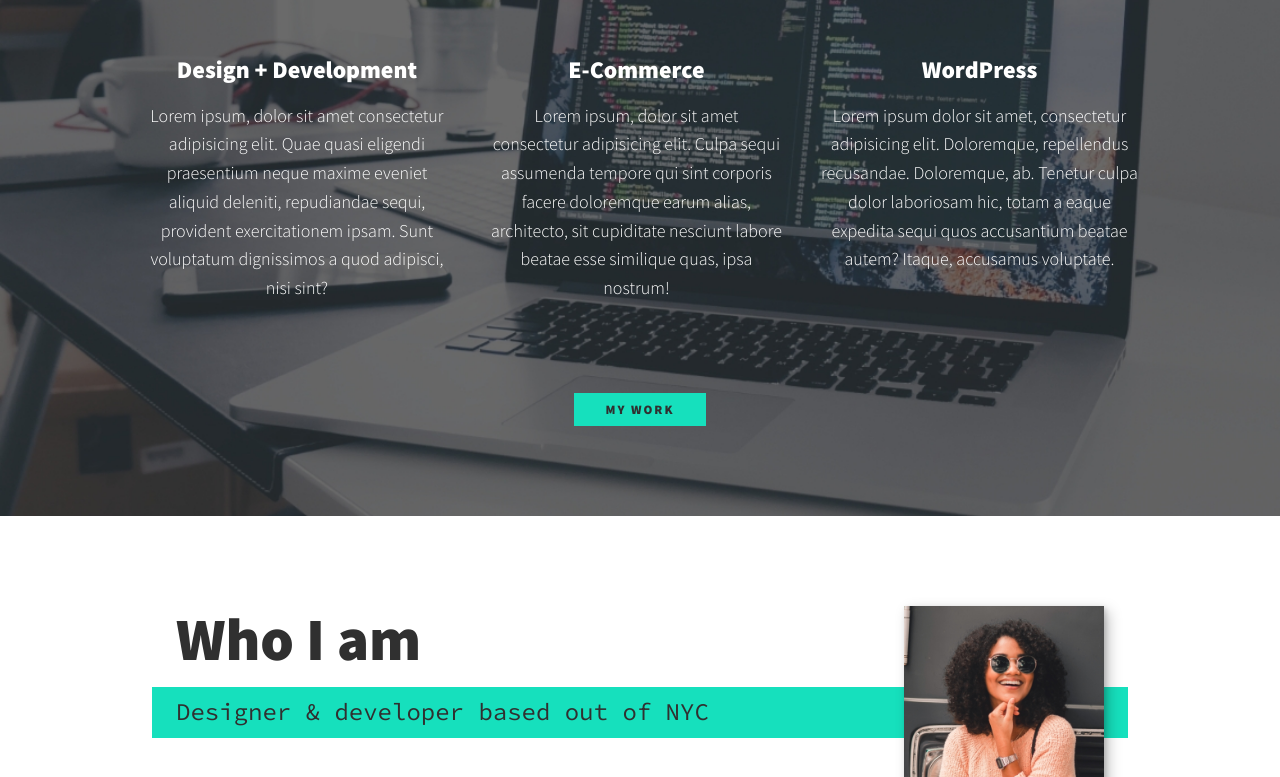
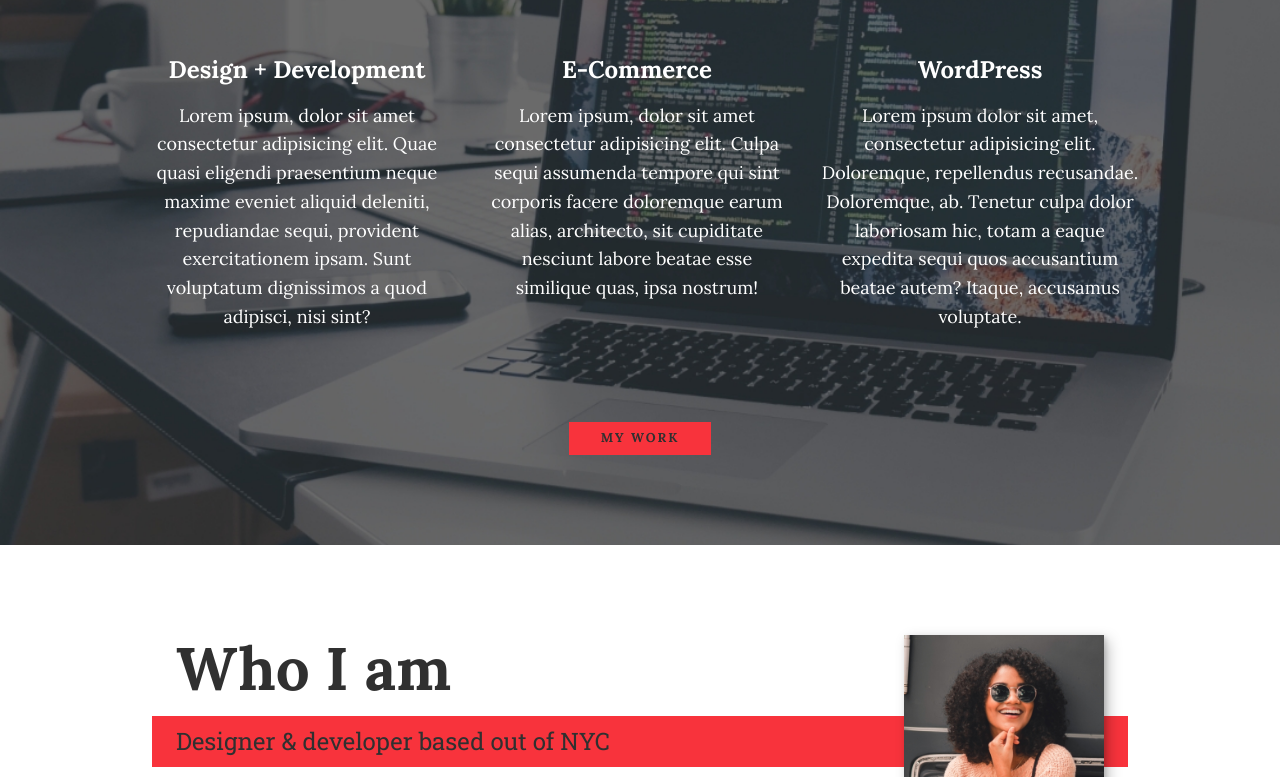
Before and after one commit to jugoslavjeftenic/course-scrimba-build-and-deploy-your-portfolio, a plain HTML site: page index.html in a window 1280 px wide. Shown: the part 675-1452 px from the top of the page. Drawn offline with nearby package versions, Linux system fonts and the light colour scheme; a script that the page names is missing.

Commit message:
Finished project.

```diff
--- a/css/style.css
+++ b/css/style.css
@@ -6,15 +6,19 @@
 
 /* Custom properties */
 :root {
-    --ff-primary: 'Source Sans Pro', sans-serif;
-    --ff-secondary: 'Source Code Pro', monospace;
+    /* --ff-primary: 'Source Sans Pro', sans-serif; */
+    --ff-primary: 'Lora', serif;
+    /* --ff-secondary: 'Source Code Pro', monospace; */
+    --ff-secondary: 'Roboto Slab', serif;
 
     --fw-reg: 300;
-    --fw-bold: 900;
+    /* --fw-bold: 900; */
+    --fw-bold: 700;
 
     --clr-light: #fff;
     --clr-dark: #303030;
-    --clr-accent: #16e0bd;
+    /* --clr-accent: #16e0bd; */
+    --clr-accent: #f8333c;
 
     --fs-h1: 3rem;
     --fs-h2: 2.25rem;
--- a/index.html
+++ b/index.html
@@ -9,7 +9,8 @@
         <link rel="stylesheet" href="https://cdnjs.cloudflare.com/ajax/libs/normalize/7.0.0/normalize.min.css">
         <link rel="stylesheet" href="https://cdnjs.cloudflare.com/ajax/libs/font-awesome/5.11.2/css/all.css" integrity="sha256-46qynGAkLSFpVbEBog43gvNhfrOj+BmwXdxFgVK/Kvc=" crossorigin="anonymous" />
 
-        <link rel="stylesheet" href="https://fonts.googleapis.com/css?family=Source+Code+Pro:400,900|Source+Sans+Pro:300,900&display=swap">
+        <!-- <link rel="stylesheet" href="https://fonts.googleapis.com/css?family=Source+Code+Pro:400,900|Source+Sans+Pro:300,900&display=swap"> -->
+        <link rel="stylesheet" href="https://fonts.googleapis.com/css?family=Lora:400,700|Roboto+Slab:400,700&display=swap">
         <link rel="stylesheet" href="css/style.css">
     </head>
     <body>
```
Also changed, not shown: portfolio-item.html (+2 -1 lines).
